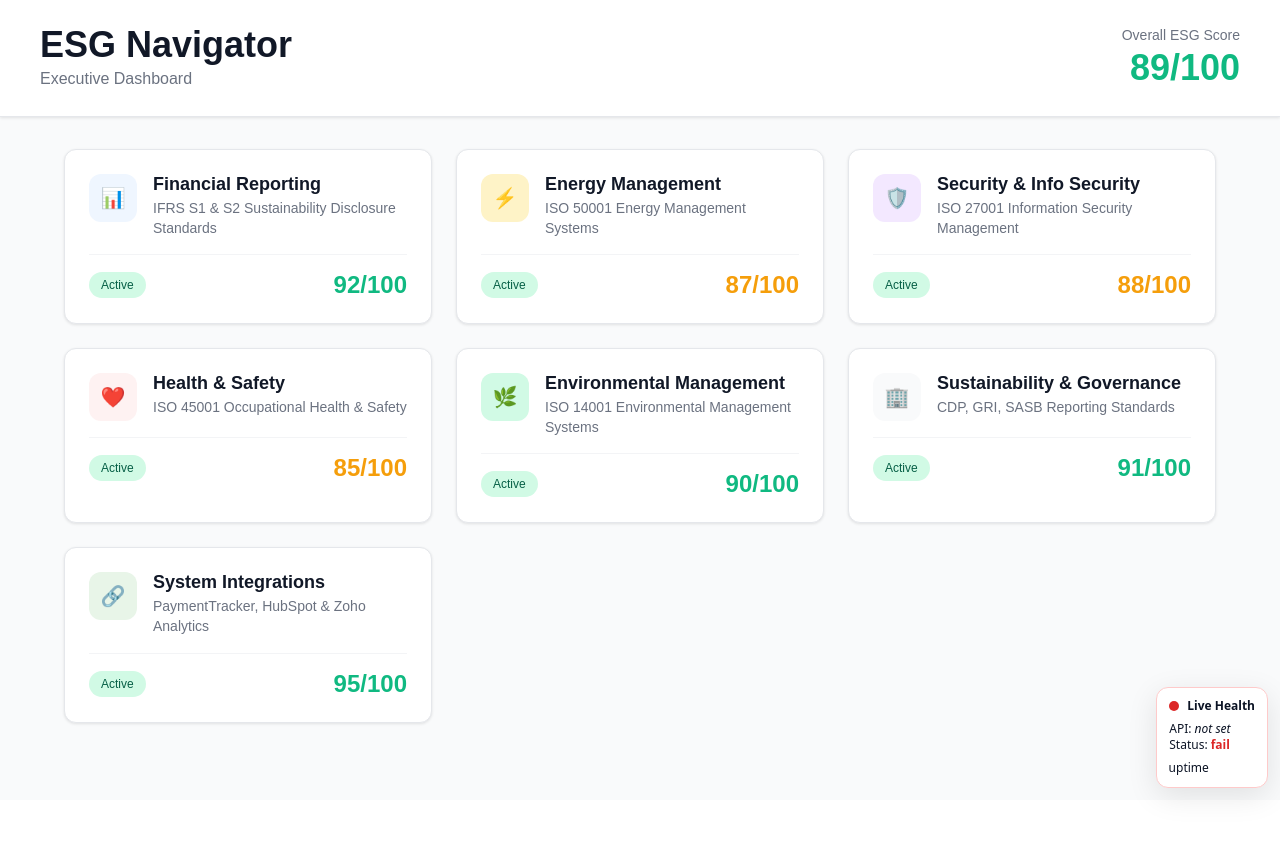
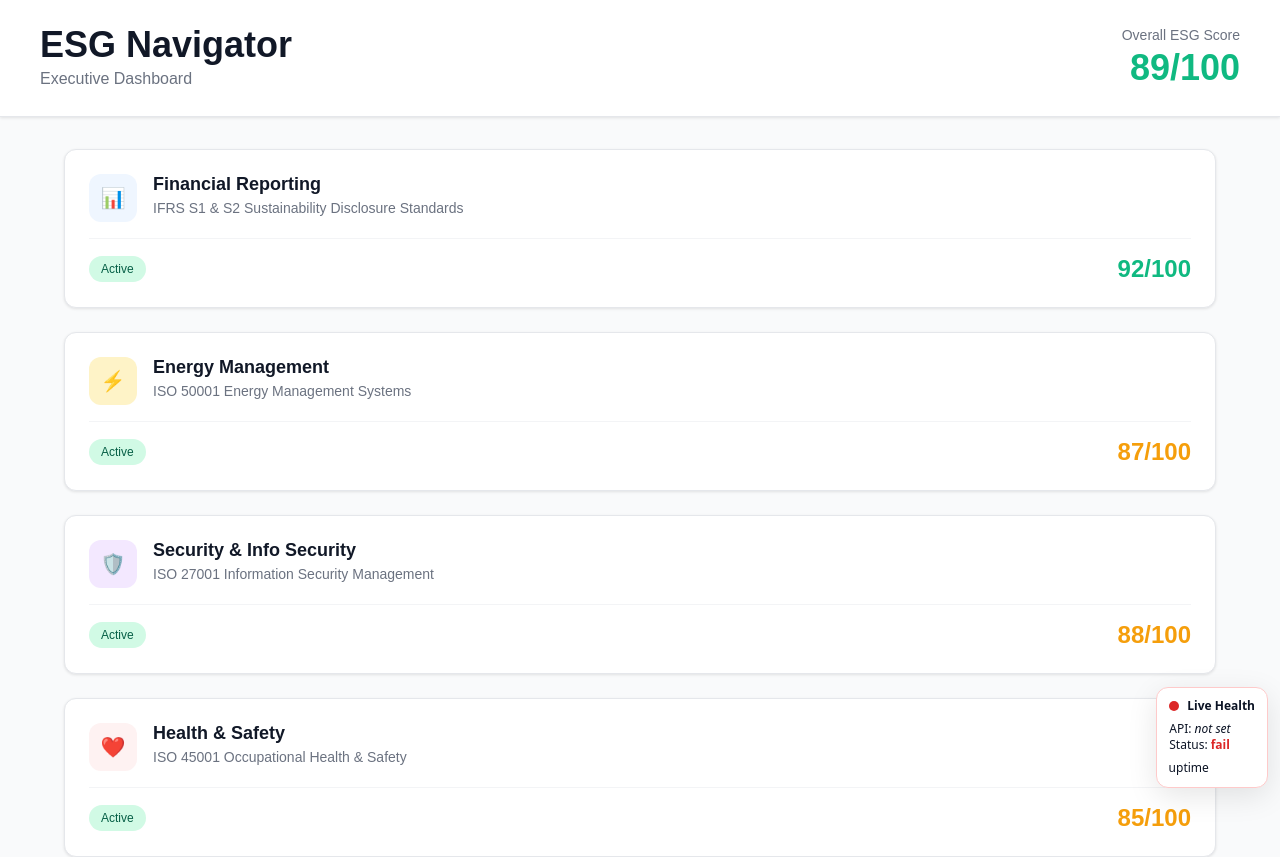
Before and after one commit to ramabulanaT/esgnavigator.ai, a React (Vite) app: page /dashboard in a window 1280 px wide. Shown: the top 857 px of the page. Before the commit the page ends 800 px from the top, so only its background shows below. Built offline with nearby package versions, Linux system fonts and the light colour scheme; no server answers.

Commit message:
Fix gridTemplateColumns syntax in ExecutiveDashboardPage

```diff
--- a/src/ExecutiveDashboardPage.jsx
+++ b/src/ExecutiveDashboardPage.jsx
@@ -92,7 +92,7 @@ const ExecutiveDashboardPage = () => {
       <div style={{maxWidth: '1200px', margin: '0 auto', padding: '32px 24px'}}>
         <div style={{
           display: 'grid',
-          gridTemplateColumns: 'repeat(auto-fit, minmax(350px, 1fr))',
+          gridTemplateColumns: 'repeat(auto-fit, repeat(3, 1fr)',
           gap: '24px'
         }}>
           {modules.map((module) => (
```
